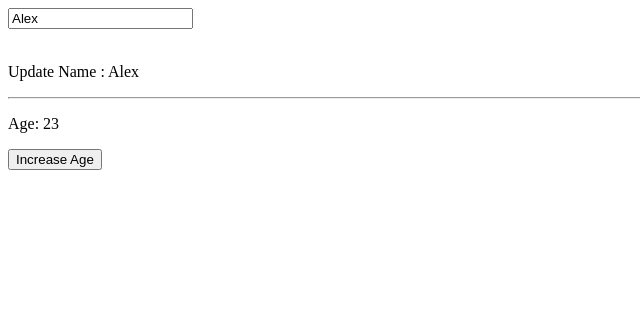
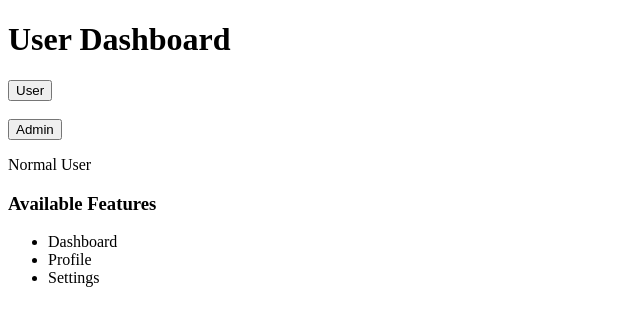
Before and after one commit to Rishab-RajHR/Angular-21, an Angular app: page / in a window 1280 px wide. Shown: the top 326 px of the page, without its empty margins (0-640 px from the left). Built offline with nearby package versions, Linux system fonts and the light colour scheme.

Commit message:
Signal + Template Binding

```diff
--- a/src/app/app.html
+++ b/src/app/app.html
@@ -1,18 +1,38 @@
-<!-- <input [(ngModel)]="username" placeholder="Enter your name" />
+<!-- <h1>{{ count() }}</h1>
 
-<p>{{username}}</p> -->
-<!--
-<input [value]="name()" (input)="name.set($event.target.value)"/>
+@if (isLoggedIn()){
+    <p>Welcome Alex</p>
+} @else {
+    <p>Welcome User</p>
+}
 
-<p>{{name()}}</p> -->
 
-<input [value]="user().name" (input)="updateName($event.target.value)" placeholder="Name"/>
+<button (click)="isLoggedIn.set(true)">Login</button>
+<button (click)="isLoggedIn.set(false)">Logout</button>
 
-<br><br>
+<ul>
+    @for (item of items(); track $index) {
+         <li>{{ item }}</li>
+    }
+</ul>
 
-<p> Update Name : {{user().name}}</p>
+<button (click)="addItem()">Add Item</button> -->
 
-<hr>
+<h1> User Dashboard</h1>
 
-<p> Age: {{user().age}}</p>
-<button (click)="updateAge()">Increase Age</button>
+<button (click)="makeUser()">User</button> <br> <br>
+<button (click)="makeAdmin()">Admin</button>
+
+@if (role() === 'admin'){
+   <p>Welcome Admin</p>
+} @else {
+    <p>Normal User</p>
+}
+
+<h3>Available Features</h3>
+
+<ul>
+    @for (feature of features(); track $index) {
+        <li>{{ feature }}</li>
+    }
+</ul>
--- a/src/app/app.ts
+++ b/src/app/app.ts
@@ -1,5 +1,4 @@
 import { Component, signal } from '@angular/core';
-// import { FormsModule } from '@angular/forms';
 
 @Component({
   imports: [],
@@ -8,19 +7,44 @@
   templateUrl: './app.html',
 })
 export class App {
-  //  username = "Alex";
-  // name = signal('George');
+  //  count = signal(0);
+  //  isLoggedIn = signal(false);
 
-  user = signal<{ name: string; age: number }>({
-       name: 'Alex',
-       age: 23
-  })
+  //  items = signal<string[]>([
+  //      "Angular",
+  //      "React",
+  //      "Vue"
+  //  ])
 
-  updateName(value: string) {
-      this.user.update(user => ({ ...user, name: value }));
-  }
+  //  addItem() {
+  //     this.items.update( items => [...items, "HTML"] );
+  //  }
 
-  updateAge() {
-      this.user.update(user => ({ ...user, age: user.age+1 }));
-  }
+   role = signal< 'admin' | 'user' >('user');
+
+   features = signal<string[]>([
+      "Dashboard",
+      "Profile",
+      "Settings"
+   ]);
+
+   makeAdmin() {
+      this.role.set('admin');
+      this.features.set([
+        "Dashboard",
+        "Profile",
+        "Settings",
+        "Admin Panel",
+        "User Management"
+      ]);
+   }
+
+    makeUser() {
+      this.role.set('user');
+      this.features.set([
+        "Dashboard",
+        "Profile",
+        "Settings"
+      ]);
+   }
 }
```
